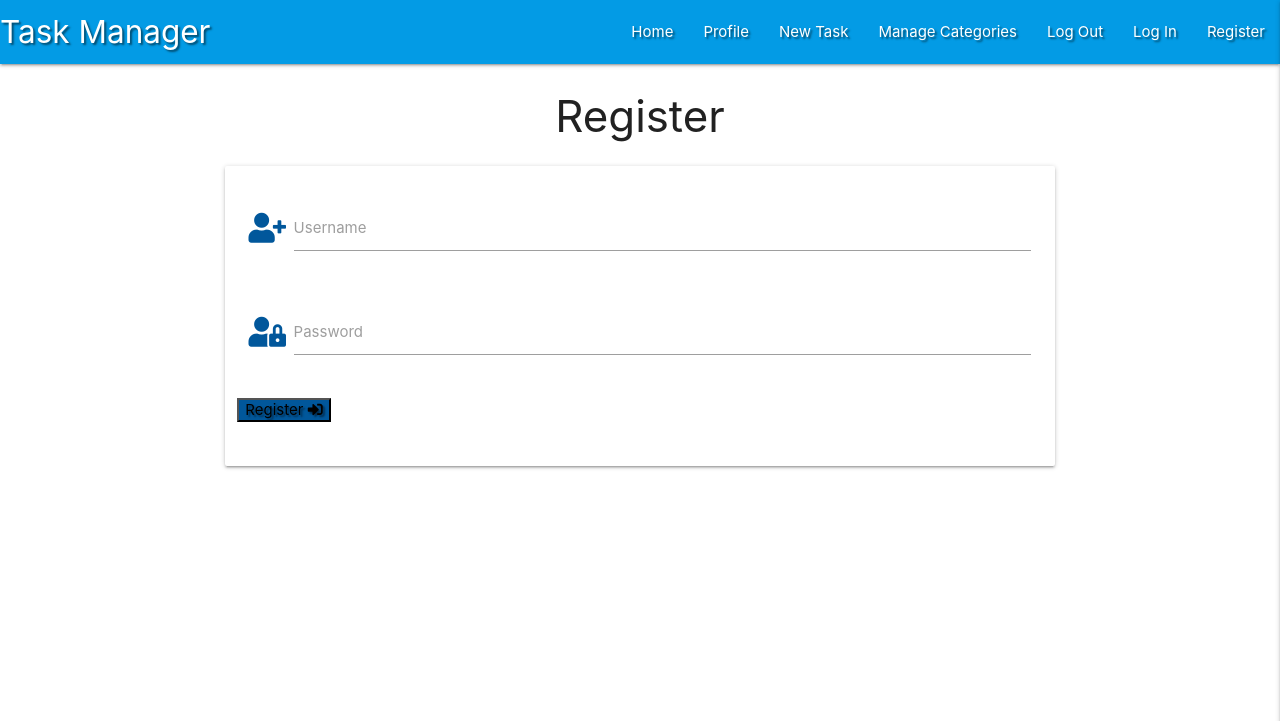
After one commit to antoniotorone/3rd-mini-project, a Flask app: page /register in a window 1280 px wide. The commit adds this page. Shown: the top 721 px of the page. Run offline with Flask 2, Linux system fonts and the light colour scheme; some libraries are stand-ins or nearby versions.

Commit message:
Add register template

```diff
--- a/app.py
+++ b/app.py
@@ -4,6 +4,7 @@ from flask import (
     redirect, request, session, url_for)
 from flask_pymongo import PyMongo
 from bson.objectid import ObjectId
+from werkzeug.security import generate_password_hash, check_password_hash
 if os.path.exists("env.py"):
     import env
 
@@ -23,6 +24,11 @@ def get_tasks():
     return render_template("tasks.html", tasks= tasks)
 
 
+@app.route("/register", methods= ["GET" , "POST"])
+def register():
+    return render_template("register.html")
+
+
 if __name__ == "__main__":
     app.run(host=os.environ.get("IP"),
             port=int(os.environ.get("PORT")),
--- a/static/css/style.css
+++ b/static/css/style.css
@@ -0,0 +1,4 @@
+.text-shadow{
+    text-shadow: 2px 2px 2px rgba(0, 0, 0, 0.5);
+
+}
--- a/static/js/script.js
+++ b/static/js/script.js
@@ -0,0 +1,3 @@
+$(document).ready(function(){
+    $('.sidenav').sidenav({edge: "right"});
+  });
--- a/templates/base.html
+++ b/templates/base.html
@@ -1,33 +1,57 @@
 <!DOCTYPE html>
 <html lang="en">
-
 <head>
     <meta charset="UTF-8">
     <meta name="viewport" content="width=device-width, initial-scale=1.0">
     <link rel="stylesheet" href="https://cdnjs.cloudflare.com/ajax/libs/font-awesome/5.13.1/css/all.min.css"
-        integrity="sha512-xA6Hp6oezhjd6LiLZynuukm80f8BoZ3OpcEYaqKoCV3HKQDrYjDE1Gu8ocxgxoXmwmSzM4iqPvCsOkQNiu41GA=="
-        crossorigin="anonymous" type="text/css">
-    <link rel="stylesheet" href="https://cdnjs.cloudflare.com/ajax/libs/materialize/1.0.0/css/materialize.min.css"
-        type="text/css">
-    <link rel="stylesheet" href="{{ url_for('static' , filename= 'css/style.css') }}" type="text/css">
+        integrity="sha512-xA6Hp6oezhjd6LiLZynuukm80f8BoZ3OpcEYaqKoCV3HKQDrYjDE1Gu8ocxgxoXmwmSzM4iqPvCsOkQNiu41GA==" crossorigin="anonymous" type="text/css">
+    <link rel="stylesheet" href="https://cdnjs.cloudflare.com/ajax/libs/materialize/1.0.0/css/materialize.min.css" type="text/css">
+    <link rel="stylesheet" href="{{ url_for('static', filename='css/style.css') }}" type="text/css">
     {% block styles %}
     {% endblock %}
-
     <title>Task Manager</title>
 </head>
-
 <body>
 
+	<header>
+        <!-- top navbar -->
+		<nav class="nav-extended text-shadow light-blue darken-1">
+			<div class="nav-wrapper">
+				<a href="{{ url_for('get_tasks') }}" class="brand-logo">Task Manager</a>
+				<a href="#" data-target="mobile-demo" class="sidenav-trigger right"><i class="fas fa-bars"></i></a>
+				<ul class="right hide-on-med-and-down">
+					<li><a href="{{ url_for('get_tasks') }}">Home</a></li>
+					<li><a href="#">Profile</a></li>
+					<li><a href="#">New Task</a></li>
+					<li><a href="#">Manage Categories</a></li>
+					<li><a href="#">Log Out</a></li>
+					<li><a href="#">Log In</a></li>
+					<li><a href="{{ url_for('register') }}">Register</a></li>
+				</ul>
+			</div>
+		</nav>
+
+        <!-- mobile sidenav -->
+		<ul class="sidenav" id="mobile-demo">
+            <li><h4 class="center-align light-blue-text text-darken 4">Task Manager</h4></li>
+            <li><a href="{{ url_for('get_tasks') }}">Home</a></li>
+            <li><a href="#">Profile</a></li>
+            <li><a href="#">New Task</a></li>
+            <li><a href="#">Manage Categories</a></li>
+            <li><a href="#">Log Out</a></li>
+            <li><a href="#">Log In</a></li>
+            <li><a href="{{ url_for('register') }}">Register</a></li>
+		</ul>
+	</header>
 
     {% block content %}
-    {%endblock%}
+    {% endblock %}
 
     <script src="https://code.jquery.com/jquery-3.5.1.min.js"
         integrity="sha256-9/aliU8dGd2tb6OSsuzixeV4y/faTqgFtohetphbbj0=" crossorigin="anonymous"></script>
     <script src="https://cdnjs.cloudflare.com/ajax/libs/materialize/1.0.0/js/materialize.min.js"></script>
-    <script src="{{url_for ('static' , filename='js/script.js') }}"></script>
+    <script src="{{ url_for('static', filename='js/script.js') }}"></script>
     {% block scripts %}
     {% endblock %}
 </body>
-
 </html>
--- /dev/null
+++ b/templates/register.html
@@ -0,0 +1,34 @@
+{% extends "base.html"%}
+{% block content %}
+
+ <h3 class="center-align">Register</h3>
+   <div class="row">
+       <form class="col s12 m8 offset-m2" method="POST" action="{{url_for('register') }}">
+           <div class="card-panel">
+               <!-- username-->
+               <div class="row">
+                   <div class="input-field col s12">
+                       <i class="fas fa-user-plus prefix light-blue-text text-darken-4"></i>
+                       <input id="username" name="username" type="text" class="validate">
+                       <label for="username">Username</label>
+                   </div>
+               </div>
+               <!-- password -->
+                <div class="row">
+                    <div class="input-field col s12">
+                        <i class="fas fa-user-lock prefix light-blue-text text-darken-4"></i>
+                        <input id="password" name="password" type="password" class="validate">
+                        <label for="password">Password</label>
+                    </div>
+                </div>
+                <!-- register -->
+                <div class="row">
+                    <button type="submit"class="col.s12.btn-large light-blue darken-4 text-shadow">
+                        Register  <i class="fas fa-sign-in-alt"></i>
+                    </button>
+                </div>
+           </div>
+       </form>
+   </div>
+
+{% endblock %}
```
